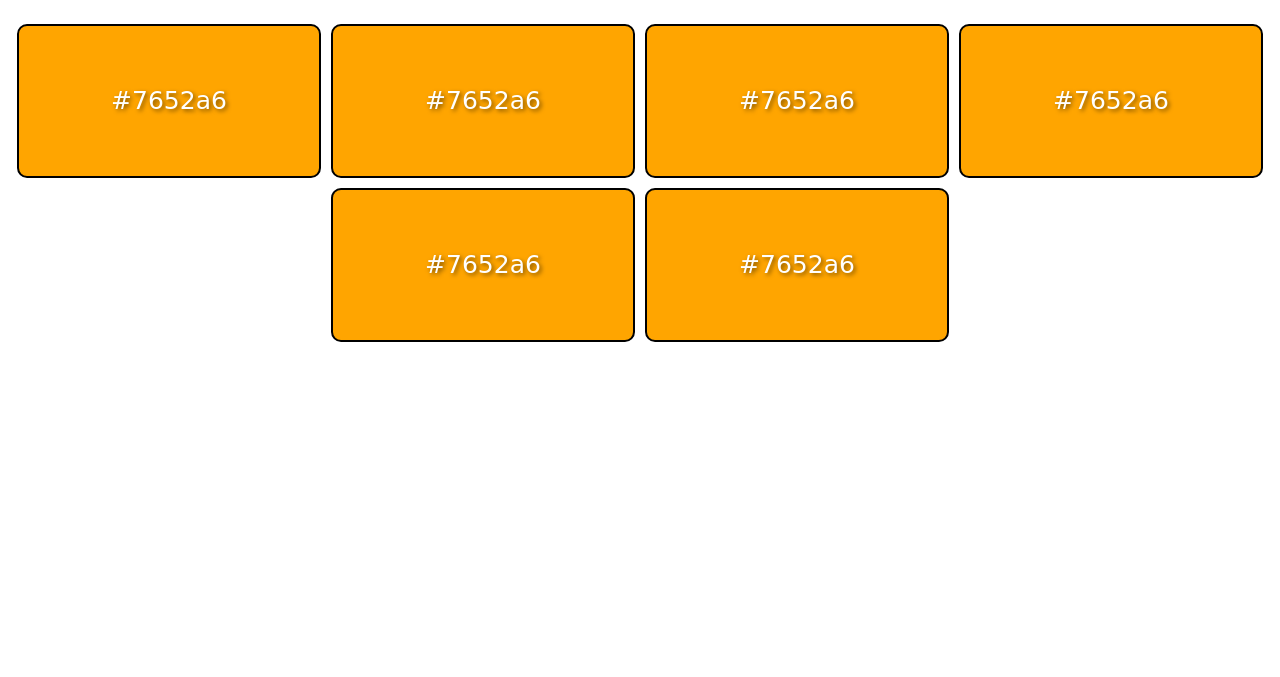
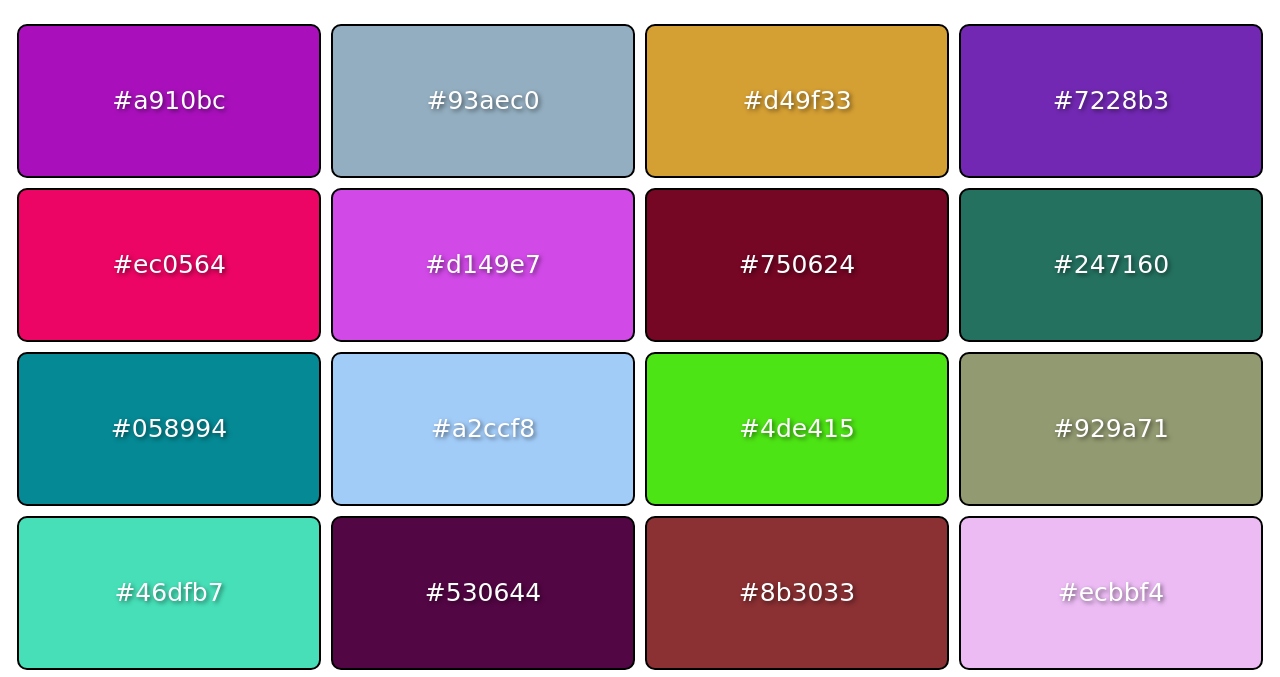
Before and after one commit to luminous44/Random-Color-Generator, a plain HTML site: page index.html in a window 1280 px wide. Shown: the part 62-739 px from the top of the page. Drawn offline with Linux system fonts and the light colour scheme.

Commit message:
backend done

```diff
--- a/app.js
+++ b/app.js
@@ -0,0 +1,33 @@
+const containerEl = document.querySelector(".container");
+for(let i =0; i < 32; i++){
+    const colorContainer = document.createElement("div");
+    colorContainer.classList.add("color-container");
+    containerEl.appendChild(colorContainer);
+}
+
+const allColorContainer = document.querySelectorAll(".color-container");
+
+generateColor();
+
+function generateColor(){
+
+    allColorContainer.forEach((colorContainer) =>{
+        const newColorCode = randomeColor();
+        console.log(newColorCode);
+        colorContainer.style.backgroundColor = "#" + newColorCode;
+        colorContainer.innerText = "#" + newColorCode;
+    });
+}
+
+function randomeColor(){
+    const chars = "0123456789abcdef";
+    let colorCode = "";
+    for (let index = 0; index < 6; index++) {
+
+        const randomNum = Math.floor(Math.random() * chars.length);
+
+        colorCode += chars.substring(randomNum,randomNum+1);
+
+    }
+    return colorCode;
+}
--- a/index.html
+++ b/index.html
@@ -9,12 +9,6 @@
 <body>
     <h1>Random Color Generator</h1>
     <div class="container">
-        <div class="color-container">#7652a6</div>
-        <div class="color-container">#7652a6</div>
-        <div class="color-container">#7652a6</div>
-        <div class="color-container">#7652a6</div>
-        <div class="color-container">#7652a6</div>
-        <div class="color-container">#7652a6</div>
     </div>
 </body>
 <script src="app.js"></script>
```
Also changed, not shown: images/image.png (added).
